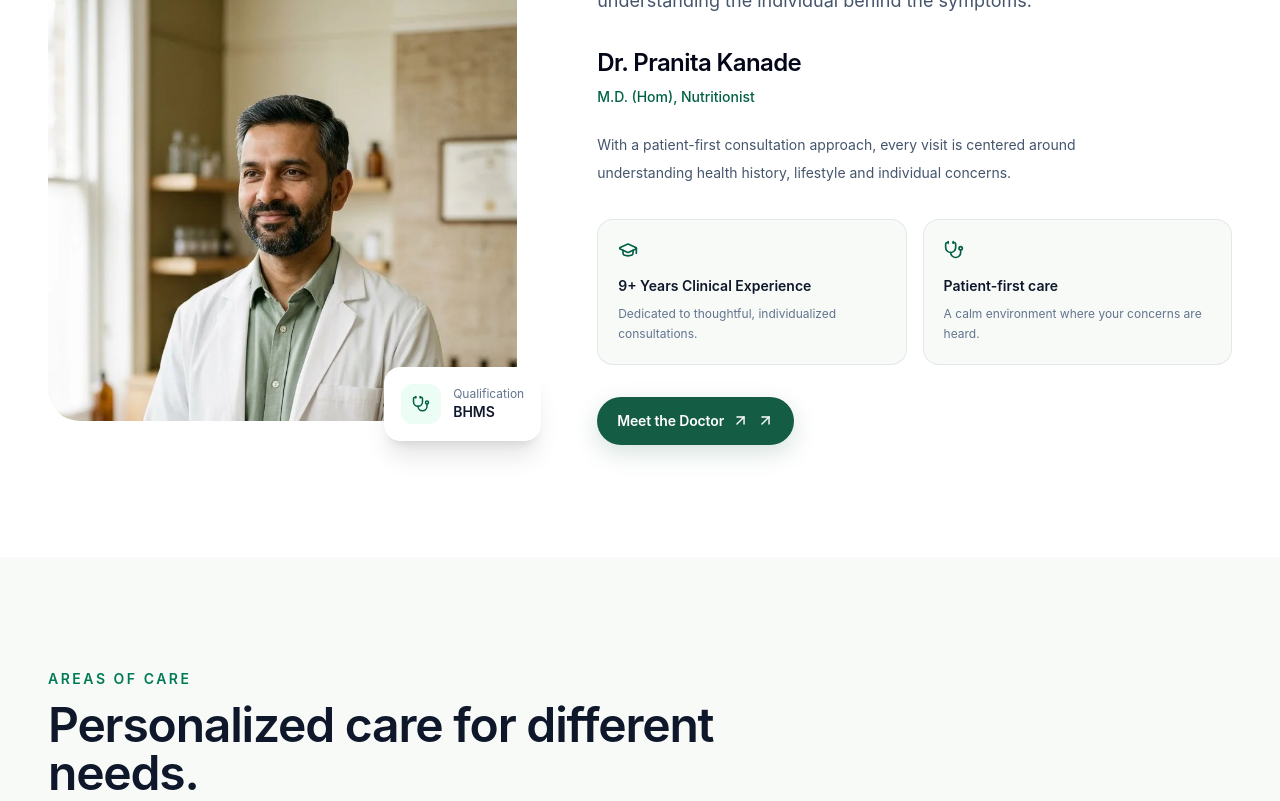
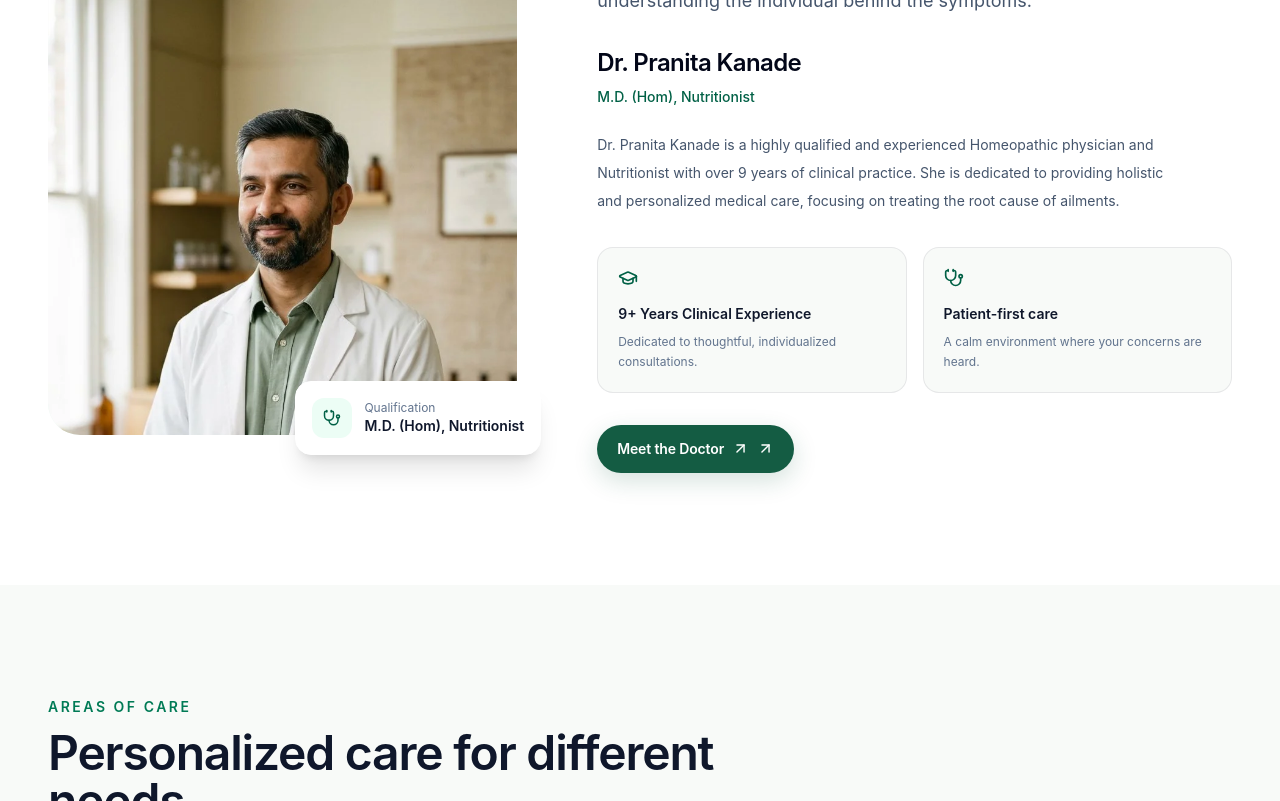
Before and after one commit to BhushanBitwise/homeopathic-clinic, a React (Vite) app in the folder homeopathic-clinic-frontend/: page / in a window 1280 px wide. Shown: the part 1260-2061 px from the top of the page. Built offline with nearby package versions, Linux system fonts and the light colour scheme.

Commit message:
feat: update clinic photo add

```diff
--- a/homeopathic-clinic-frontend/src/components/home/DoctorPreview.jsx
+++ b/homeopathic-clinic-frontend/src/components/home/DoctorPreview.jsx
@@ -40,7 +40,7 @@ function DoctorPreview() {
                   </p>
 
                   <p className="text-sm font-semibold text-slate-900">
-                    BHMS
+                    M.D. (Hom), Nutritionist
                   </p>
                 </div>
               </div>
@@ -65,9 +65,7 @@ function DoctorPreview() {
             </div>
 
             <p className="mt-6 max-w-xl text-sm leading-7 text-slate-600">
-              With a patient-first consultation approach, every visit is
-              centered around understanding health history, lifestyle and
-              individual concerns.
+              Dr. Pranita Kanade is a highly qualified and experienced Homeopathic physician and Nutritionist with over 9 years of clinical practice. She is dedicated to providing holistic and personalized medical care, focusing on treating the root cause of ailments.
             </p>
 
             <div className="mt-8 grid gap-4 sm:grid-cols-2">
--- a/homeopathic-clinic-frontend/src/components/home/Hero.jsx
+++ b/homeopathic-clinic-frontend/src/components/home/Hero.jsx
@@ -433,7 +433,7 @@ import {
 import Container from "../common/Container";
 import Button from "../common/Button";
 
-import doctorImage from "../../assets/images/doctor.webp";
+import doctorImage from "../../assets/images/Dr-Pranita.webp";
 
 preload(doctorImage, {
   as: "image",
--- a/homeopathic-clinic-frontend/src/pages/Doctor.jsx
+++ b/homeopathic-clinic-frontend/src/pages/Doctor.jsx
@@ -9,7 +9,7 @@ import Footer from "../components/layout/Footer";
 import Container from "../components/common/Container";
 import Button from "../components/common/Button";
 
-import doctorImage from "../assets/images/doctor.webp";
+import doctorImage from "../assets/images/Dr-Pranita.webp";
 
 function Doctor() {
   return (
@@ -59,7 +59,7 @@ function Doctor() {
 
                 <div className="mt-9 grid gap-4 sm:grid-cols-3">
                   {[
-                    [GraduationCap, "M.D. (Hom)"],
+                    [GraduationCap, "M.D. (Hom), Nutritionist"],
                     [Award, "9+ Years Clinical Experience"],
                     [HeartHandshake, "Personalised, thoughtful care"],
                   ].map(([Icon, label]) => (
```
Also changed, not shown: homeopathic-clinic-frontend/src/assets/images/Dr-Pranita.webp (added).
